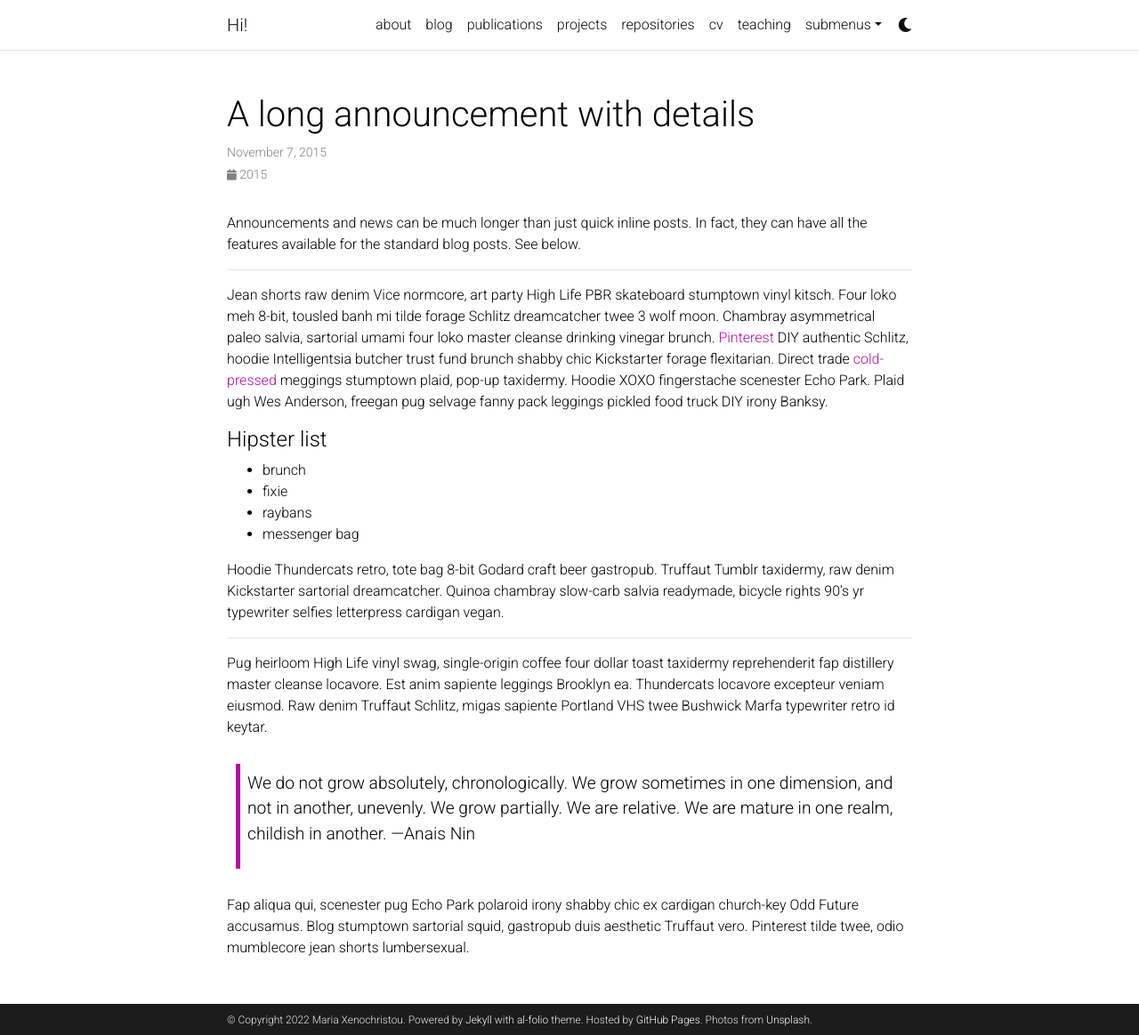
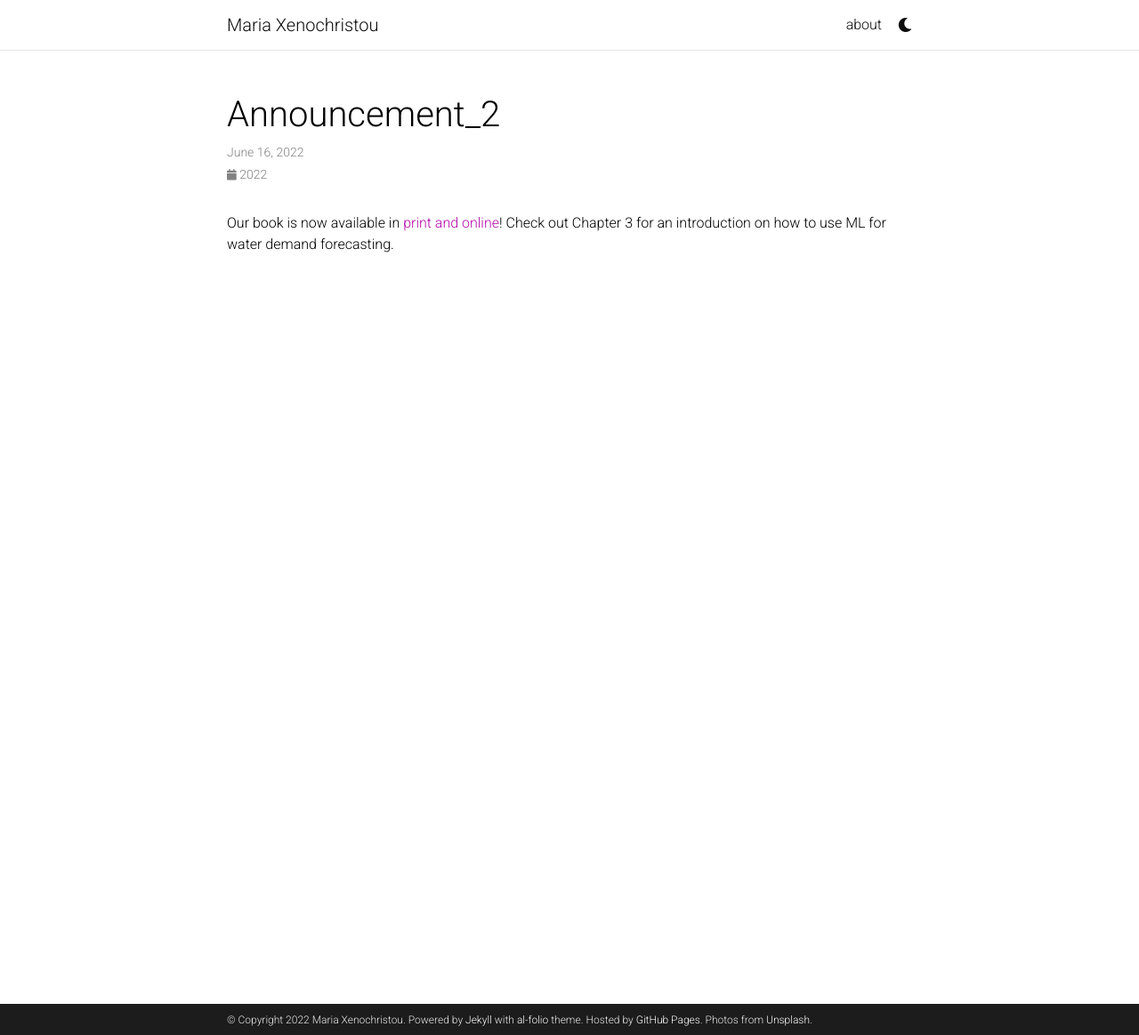
Before and after one commit to mariaxen/mariaxen.github.io, a Jekyll site: the page built from _news/announcement_2.md, in a window 1280 px wide and 1164 px high. Shown: the whole window at 89% size. Built offline with Jekyll 4.4.1, drawn with Linux system fonts in a browser that asks for light colours; full-size pictures stand in for the smaller copies a plugin makes; comment, search, counter and statistics services are not loaded; a style sheet for code colours, icons or effects is not loaded.

```diff
--- a/_config.yml
+++ b/_config.yml
@@ -2,7 +2,7 @@
 # Site settings
 # -----------------------------------------------------------------------------
 
-title: Hi! # the website title (if blank, full name will be used instead)
+title: Maria Xenochristou # the website title (if blank, full name will be used instead)
 first_name: Maria
 middle_name:
 last_name: Xenochristou
@@ -41,7 +41,7 @@ repo_theme_dark: dark           # https://github.com/anuraghazra/github-readme-s
 # will use title and url fields
 # Take a look to https://github.com/jekyll/jekyll-feed for more customization
 
-rss_icon: true
+rss_icon: false
 
 # -----------------------------------------------------------------------------
 # Layout
@@ -67,11 +67,11 @@ og_image: # The site-wide (default for all links) Open Graph preview image
 # Social integration
 # -----------------------------------------------------------------------------
 
-github_username: # your GitHub user name
+github_username: mariaxen # your GitHub user name
 gitlab_username: # your GitLab user name
-twitter_username: # your Twitter handle
-linkedin_username: # your LinkedIn user name
-scholar_userid: # your Google Scholar ID
+twitter_username: MariaXenoch # your Twitter handle
+linkedin_username: mariaxeno # your LinkedIn user name
+scholar_userid: g6H8AoMAAAAJ&hl=en  # your Google Scholar ID
 semanticscholar_id: # your Semantic Scholar ID
 whatsapp_number: # your WhatsApp number (full phone number in international format. Omit any zeroes, brackets, or dashes when adding the phone number in international format.)
 orcid_id: # your ORCID ID
@@ -94,8 +94,7 @@ instagram_id: # your instagram id
 facebook_id: # your facebook id
 discord_id: # your discord id (18-digit unique numerical identifier)
 
-contact_note: >
-  You can even add a little note about which of these is the best way to reach you.
+contact_note:
 
 # -----------------------------------------------------------------------------
 # Analytics and search engine verification
@@ -106,30 +105,6 @@ panelbear_analytics:  # panelbear analytics site ID (format: XXXXXXXXX)
 
 google_site_verification:  # your google-site-verification ID (Google Search Console)
 bing_site_verification:  # out your bing-site-verification ID (Bing Webmaster)
-
-# -----------------------------------------------------------------------------
-# Blog
-# -----------------------------------------------------------------------------
-
-blog_name: al-folio # blog_name will be displayed in your blog page
-blog_nav_title: blog # your blog must have a title for it to be displayed in the nav bar
-blog_description: a simple whitespace theme for academics
-permalink: /blog/:year/:title/
-
-# Pagination
-pagination:
-  enabled: true
-
-# Comments
-disqus_shortname: al-folio # put your disqus shortname
-# https://help.disqus.com/en/articles/1717111-what-s-a-shortname
-
-# External sources.
-# If you have blog posts published on medium.com or other exteranl sources,
-# you can display them in your blog by adding a link to the RSS feed.
-external_sources:
-  - name: medium.com
-    rss_url: https://medium.com/@al-folio/feed
 
 # -----------------------------------------------------------------------------
 # Collections
--- a/_news/announcement_2.md
+++ b/_news/announcement_2.md
@@ -1,31 +1,7 @@
 ---
 layout: post
-title: A long announcement with details
-date: 2015-11-07 16:11:00-0400
-inline: false
+date: 2022-06-16 07:59:00-0400
+inline: true
 ---
 
-Announcements and news can be much longer than just quick inline posts. In fact, they can have all the features available for the standard blog posts. See below.
-
-***
-
-Jean shorts raw denim Vice normcore, art party High Life PBR skateboard stumptown vinyl kitsch. Four loko meh 8-bit, tousled banh mi tilde forage Schlitz dreamcatcher twee 3 wolf moon. Chambray asymmetrical paleo salvia, sartorial umami four loko master cleanse drinking vinegar brunch. <a href="https://www.pinterest.com">Pinterest</a> DIY authentic Schlitz, hoodie Intelligentsia butcher trust fund brunch shabby chic Kickstarter forage flexitarian. Direct trade <a href="https://en.wikipedia.org/wiki/Cold-pressed_juice">cold-pressed</a> meggings stumptown plaid, pop-up taxidermy. Hoodie XOXO fingerstache scenester Echo Park. Plaid ugh Wes Anderson, freegan pug selvage fanny pack leggings pickled food truck DIY irony Banksy.
-
-#### Hipster list
-<ul>
-    <li>brunch</li>
-    <li>fixie</li>
-    <li>raybans</li>
-    <li>messenger bag</li>
-</ul>
-
-Hoodie Thundercats retro, tote bag 8-bit Godard craft beer gastropub. Truffaut Tumblr taxidermy, raw denim Kickstarter sartorial dreamcatcher. Quinoa chambray slow-carb salvia readymade, bicycle rights 90's yr typewriter selfies letterpress cardigan vegan.
-
-***
-
-Pug heirloom High Life vinyl swag, single-origin coffee four dollar toast taxidermy reprehenderit fap distillery master cleanse locavore. Est anim sapiente leggings Brooklyn ea. Thundercats locavore excepteur veniam eiusmod. Raw denim Truffaut Schlitz, migas sapiente Portland VHS twee Bushwick Marfa typewriter retro id keytar.
-
-> We do not grow absolutely, chronologically. We grow sometimes in one dimension, and not in another, unevenly. We grow partially. We are relative. We are mature in one realm, childish in another.
-> —Anais Nin
-
-Fap aliqua qui, scenester pug Echo Park polaroid irony shabby chic ex cardigan church-key Odd Future accusamus. Blog stumptown sartorial squid, gastropub duis aesthetic Truffaut vero. Pinterest tilde twee, odio mumblecore jean shorts lumbersexual.
+Our book is now available in [print and online](https://www.iwapublishing.com/books/9781789062373/embracing-analytics-drinking-water-industry)! Check out Chapter 3 for an introduction on how to use ML for water demand forecasting.
```
Also changed, not shown: _news/announcement_1.md (+2 -2 lines), _news/announcement_3.md (+2 -2 lines), _pages/about.md (+7 -5 lines), _pages/cv.md (deleted, +0 -8 lines), _pages/dropdown.md (deleted, +0 -13 lines), _pages/projects.md (deleted, +0 -58 lines), _pages/publications.md (deleted, +0 -18 lines), _pages/repositories.md (deleted, +0 -30 lines), _pages/teaching.md (deleted, +0 -12 lines), blog/index.html (deleted, +0 -100 lines), assets/img/prof_pic.jpg (renamed from assets/img/prof_pic.jpeg).
